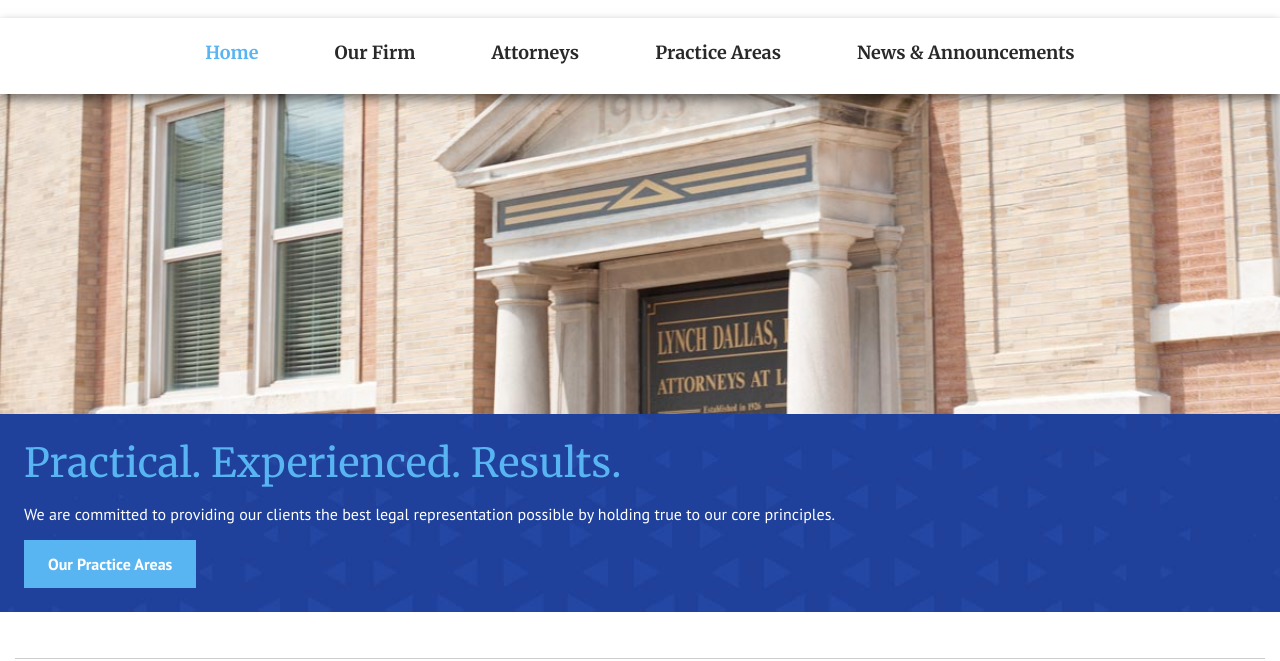
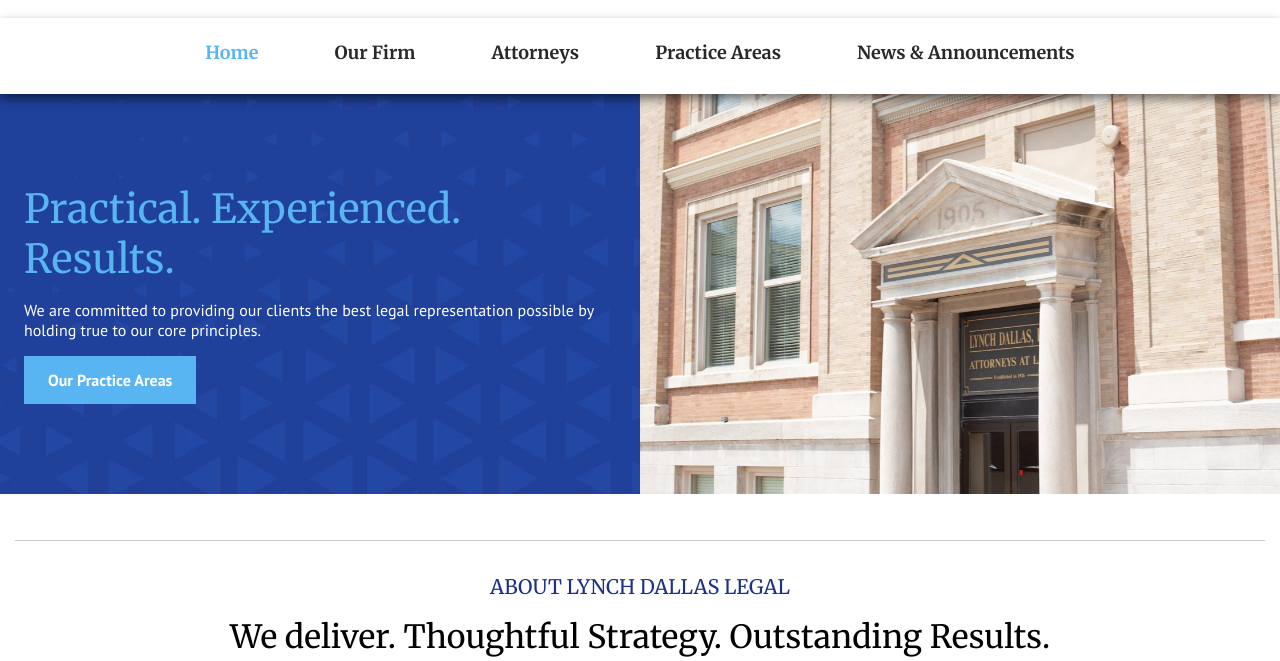
Before and after one commit to mlhaus/html-css-2026, a plain HTML site: page index-demo.html in a window 1280 px wide. Shown: the part 152-813 px from the top of the page. Drawn offline with nearby package versions, Linux system fonts and the light colour scheme; a script that the page names is missing.

Commit message:
Response Jumbotron, 11/23

```diff
--- a/css/styles-demo.css
+++ b/css/styles-demo.css
@@ -426,6 +426,18 @@ header {
 }
 /* } */
 
+@media only screen and (min-width: 920px) {
+    #jumbotron {
+        display: flex;
+        flex-direction: row-reverse;
+    }
+}
+@media only screen and (min-width: 1160px) {
+    #jumbotron {
+        height: 400px;
+    }
+}
+
 #jumbotron-text {
     background-color: var(--color-brand);
     background-image: url('../images/bkg-pattern.jpg');
@@ -451,6 +463,19 @@ header {
     background-position: center;
     background-repeat: no-repeat; /* Use this property if you make the background-size smaller */
     height: 40vh;
+}
+@media only screen and (min-width: 920px) {
+    #jumbotron-image {
+        width: 50%;
+        height: auto;
+    }
+    #jumbotron-text {
+        width: 50%;
+        display: flex;
+        flex-direction: column;
+        align-items: flex-start;
+        justify-content: center;
+    }
 }
 
 .btn {
```
